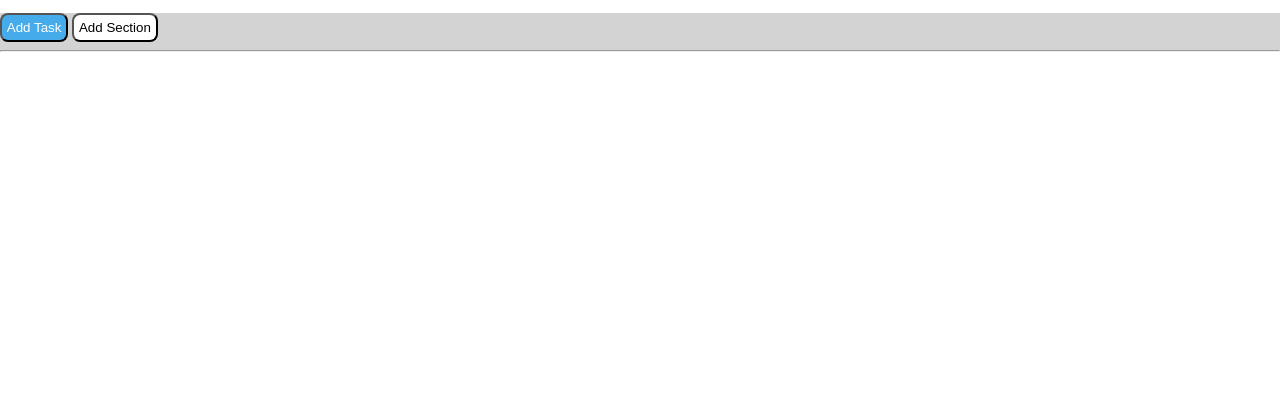
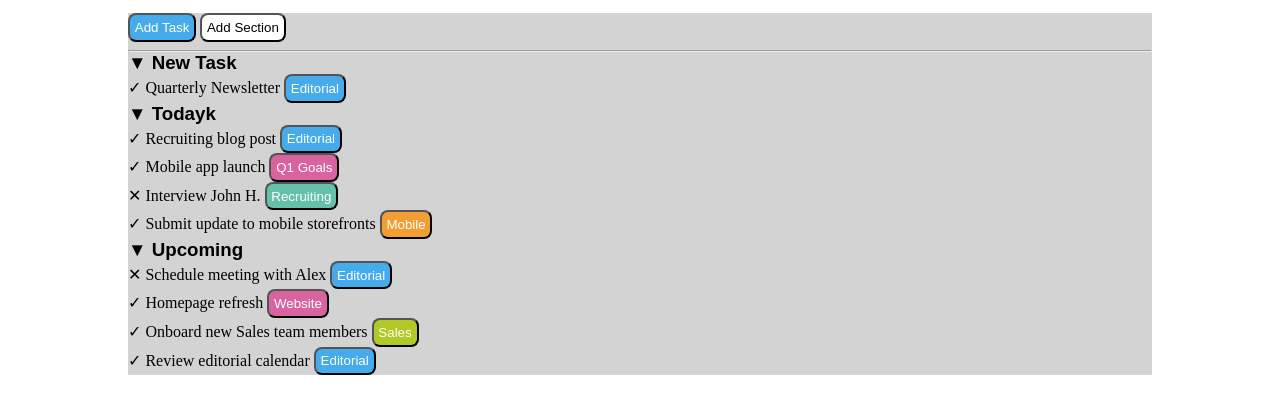
Before and after one commit to MarcoInchingoli89/html-css-toboolist, a plain HTML site: page index.html in a window 1280 px wide. Shown: the part 69-482 px from the top of the page. Drawn offline with Linux system fonts and the light colour scheme.

Commit message:
Main Complete Toboolist

```diff
--- a/assets/css/style.css
+++ b/assets/css/style.css
@@ -8,6 +8,8 @@
 
 #site_container {
     background-color: lightgrey;
+    margin: auto;
+    width: 80%;
 }
 
 :root {
@@ -17,6 +19,50 @@
     --bol-lightgreen: #B0C926;
     --bol-pink: #D863A1;
     --bol-orange: #F29E33;
+}
+
+/* Utilities */
+
+.font_arial {
+    font-family: 'Arial',  sans-serif;
+
+}
+
+.borders_button {
+    border-radius: 0.5rem;
+    padding: 0.3rem;
+}
+
+.background_color_cyan {
+    background-color: #45ABEA;
+}
+
+.background_color_purple {
+    background-color: #D863A1;
+}
+
+.background_color_green {
+    background-color: #64C0A9;
+}
+
+.background_color_orange {
+    background-color: #F29E33;
+}
+
+.background_color_pink {
+    background-color: #D863A1;
+}
+
+.background_color_lightgreen {
+    background-color: #B0C926;
+}
+
+.white {
+    color: white;
+}
+
+.block_element {
+    display: block;
 }
 
 
@@ -48,15 +94,10 @@ header {
 }
 
 #task_button {
-    color: white;
     background-color: #45ABEA;
-    border-radius: 0.5rem;
-    padding: 0.3rem;
 }
 
 #section_button {
     color: black;
     background-color: white;
-    border-radius: 0.5rem;
-    padding: 0.3rem;
 }
--- a/index.html
+++ b/index.html
@@ -13,7 +13,7 @@
 
             <!-- logo e titolo -->
             <img id="logo" src="./assets/img/Logo.png" alt="logo boolean">
-            <span id="title">Toboolist</span>
+            <span id="title" class="font_arial">Toboolist</span>
 
 
     </header>
@@ -22,14 +22,14 @@
 
         <nav id="site_nav">
 
+            <!-- pulsanti task e section -->
             <div id="buttons">
 
-                <button id="task_button">Add Task</button>
-                <button id="section_button">Add Section</button>
+                <button id="task_button" class="borders_button background_color_cyan white" >Add Task</button>
+                <button id="section_button" class="borders_button">Add Section</button>
 
 
             </div>
-
 
             <hr>
 
@@ -39,9 +39,38 @@
 
 
         <main id="site_main">
-            <section id="new_task"></section>
-            <section id="today"></section>
-            <section id="upcoming"></section>
+
+            <section id="new_task">
+
+                <h3 class="font_arial"><span>&#9660;</span> New Task</h3>
+
+                <span> &check; Quarterly Newsletter <button class="borders_button background_color_cyan white">Editorial</button></span>
+
+
+            </section>
+
+            <section id="today">
+
+                <h3 class="font_arial"><span>&#9660;</span> Todayk</h3>
+
+                <span class="block_element"> &check; Recruiting blog post <button class="borders_button background_color_cyan white">Editorial</button></span>
+                <span class="block_element"> &check; Mobile app launch <button class="borders_button background_color_purple white">Q1 Goals</button></span>
+                <span class="block_element"> &#10005; Interview John H. <button class="borders_button background_color_green white">Recruiting</button></span>
+                <span class="block_element"> &check; Submit update to mobile storefronts <button class="borders_button background_color_orange white">Mobile</button></span>
+
+
+            </section>
+
+            <section id="upcoming">
+
+                <h3 class="font_arial"><span>&#9660;</span> Upcoming</h3>
+
+                <span class="block_element"> &#10005; Schedule meeting with Alex <button class="borders_button background_color_cyan white">Editorial</button></span>
+                <span class="block_element"> &check; Homepage refresh <button class="borders_button background_color_pink white">Website</button></span>
+                <span class="block_element"> &check; Onboard new Sales team members <button class="borders_button background_color_lightgreen white">Sales</button></span>
+                <span class="block_element"> &check; Review editorial calendar <button class="borders_button background_color_cyan white">Editorial</button></span>
+
+            </section>
         </main>
         <footer id="site_footer"></footer>
 
```
